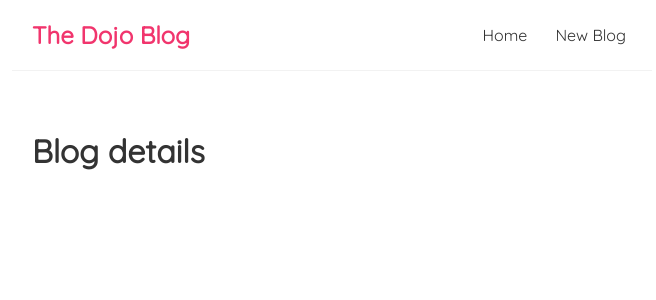
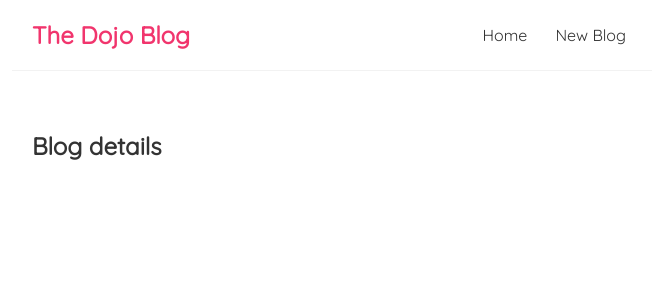
Before and after one commit to Cobby-a/First-Reactjs, a React (Create React App) app: page /blogs/1 in a window 1280 px wide. Shown: the top 300 px of the page, without its empty margins (308-964 px from the left). Built offline with nearby package versions, Linux system fonts and the light colour scheme.

Commit message:
made changes to the blog page

```diff
--- a/src/BlogDetails.js
+++ b/src/BlogDetails.js
@@ -2,7 +2,7 @@
 const BlogDetails = () =>{
     return(
         <div>
-            <h1>Blog details</h1>
+            <h2>Blog details</h2>
         </div>
     )
 }
```
